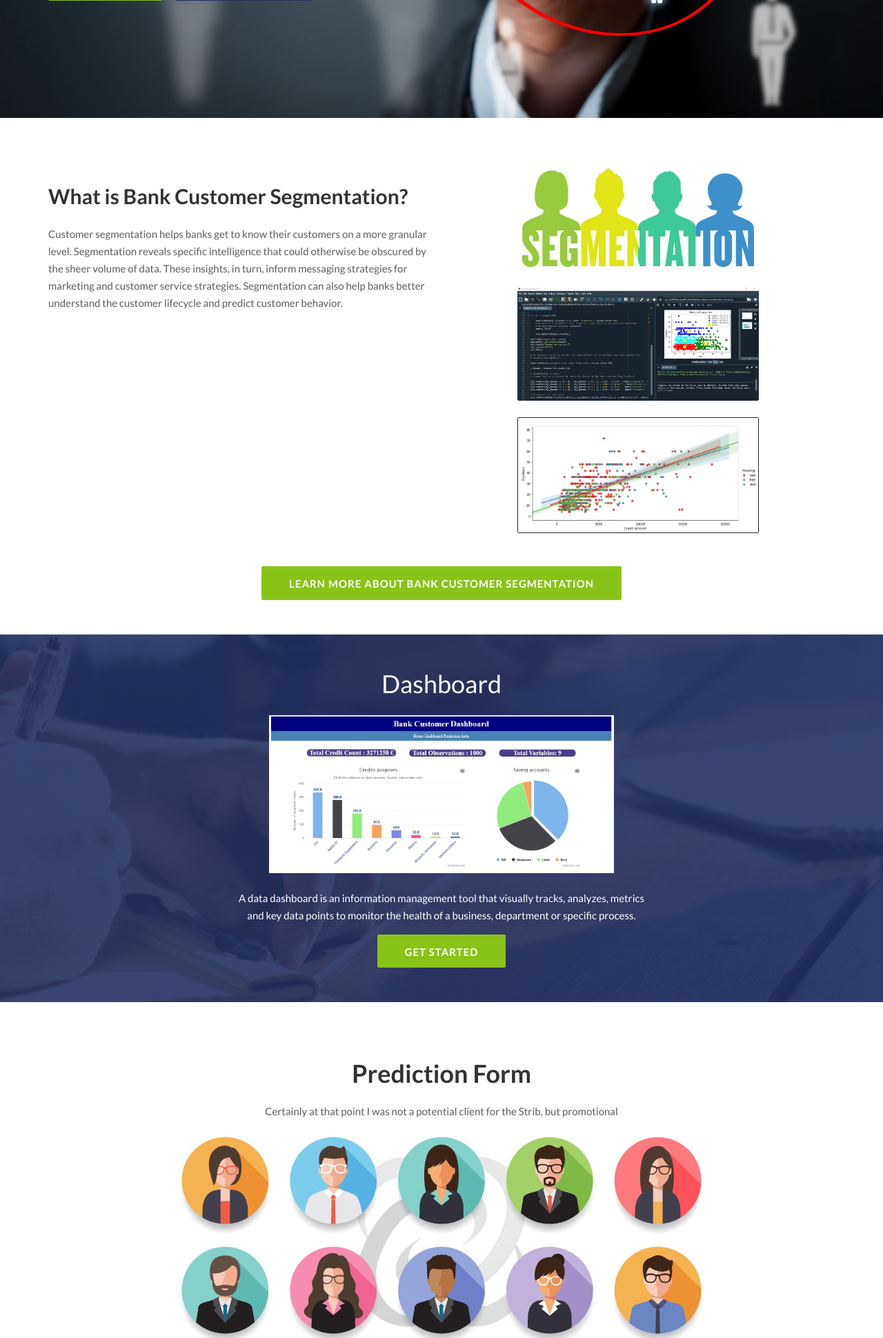
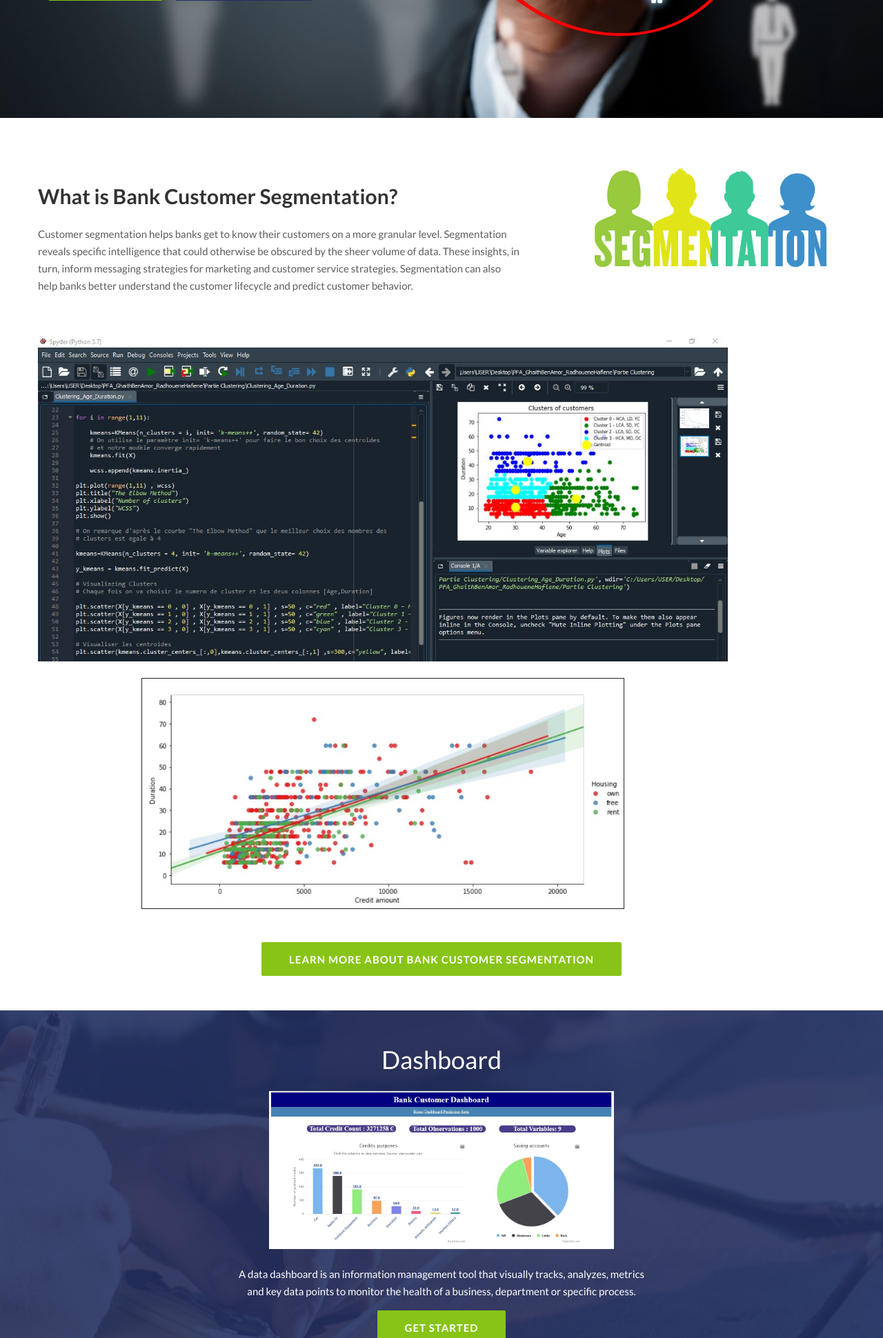
Before and after one commit to GhaithBenAmor/PFA-MachineLearning-Ghaith, a Django app: page / in a window 1280 px wide. Shown: the part 643-2583 px from the top of the page at 69% size. Run offline with Django 3.2, Linux system fonts and the light colour scheme; some libraries are stand-ins or nearby versions.

Commit message:
initial commit

```diff
--- a/Home/templates/home.html
+++ b/Home/templates/home.html
@@ -138,35 +138,23 @@
     <!-- Home About Begin -->
     <section class="home-about spad" style="padding:50px">
         <div class="container">
-            <div class="row">
-                <div class="col-lg-6">
-                    <div class="home__about__text">
+            <div class="row" style="text-align:center">
+                    <div class="home__about__text" style="width:700px">
                         <div class="section-title" id="start">
                             <h2 style="font-size:30px">What is Bank Customer Segmentation?</h2>
                             <p style="font-size:15px">Customer segmentation helps banks get to know their customers on a more granular level. Segmentation reveals specific intelligence that could otherwise be obscured by the sheer volume of data. These insights, in turn, inform messaging strategies for marketing and customer service strategies.
                               Segmentation can also help banks better understand the customer lifecycle and predict customer behavior.</p>
                         </div>
-                        <div class="row">
-
-                            <div class="col-lg-6 col-md-6">
-
-                            </div>
-                        </div>
                     </div>
-                </div>
-                <div class="col-lg-5 offset-lg-1" style="margin-left:95px">
-                    <div class="home__about__img" style="width:350px">
-                        <img src="{% static 'img/about/home-about.jpg' %}"  alt="">
+                    <div  style="margin-left:100px;width:350px">
+                        <img src="{% static 'img/about/home-about.jpg' %}"  alt=""><br><br>
+                    </div>
+                    <div style="text-align:center">
                         <img src="{% static 'img/spyder.jpg' %}" style="width:1000px" alt=""><br><br>
                         <img src="{% static 'img/plot.jpg' %}" style="width:700px;border:solid 1px" alt="">
                     </div>
-                </div>
             </div>
-            <div style="text-align:center">
 
-
-
-            </div>
             <br><br>
             <div style="text-align:center">
               <a href="https://www.csp.com/customer-segmentation-value/#.XtRNyzpKjIU" class="primary-btn"  target="_blank">Learn More about Bank Customer Segmentation</a>
--- a/MyAPI/templates/MyForm/cxform.html
+++ b/MyAPI/templates/MyForm/cxform.html
@@ -68,11 +68,14 @@
 
 			</div>
       <br>
-			<div class="row">
+			<div>
 
 				<img src="{% static 'img/figure1.jpg' %}" style="width:800px" alt="">
 				<img src="{% static 'img/figure2.jpg' %}" style="width:800px" alt="">
 				<img src="{% static 'img/figure3.jpg' %}" style="width:800px" alt="">
+
+		  </div>
+
 				<div class = "col-6 my-5">
 					<form method='post'>
 						{% csrf_token %}
```
